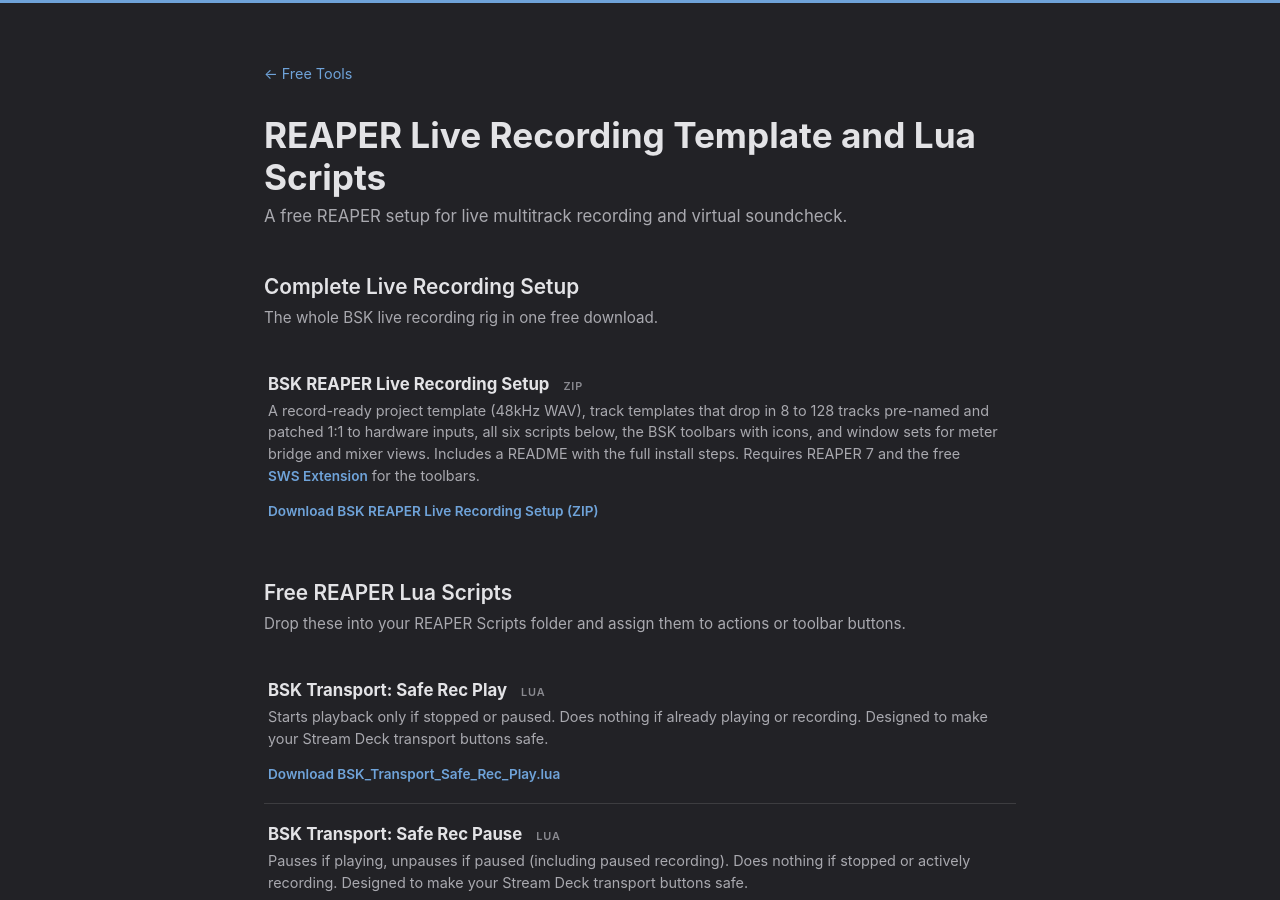
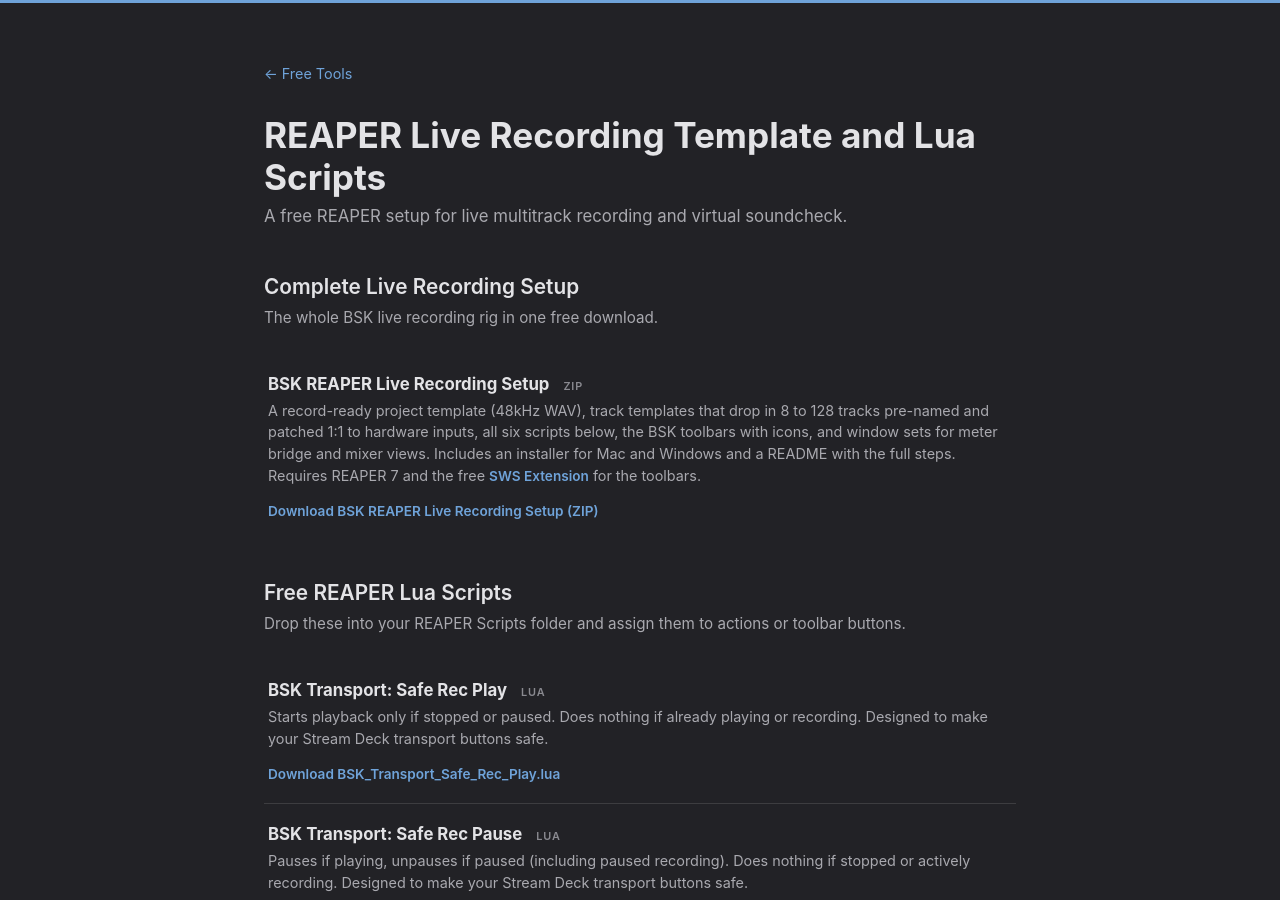
Before and after one commit to BSKapps/bskapps.github.io, a Jekyll site: the page tools/reaper/index.html, which Jekyll copies as it is, in a window 1280 px wide and 900 px high. Built offline with Jekyll 4.4.1, drawn with Linux system fonts in a browser that asks for light colours.

Commit message:
REAPER download: Mac and Windows installer fills SWS track template slots

```diff
--- a/tools/reaper/index.html
+++ b/tools/reaper/index.html
@@ -100,7 +100,7 @@
 
         <div class="script-card">
             <h3>BSK REAPER Live Recording Setup <span class="badge">ZIP</span></h3>
-            <p>A record-ready project template (48kHz WAV), track templates that drop in 8 to 128 tracks pre-named and patched 1:1 to hardware inputs, all six scripts below, the BSK toolbars with icons, and window sets for meter bridge and mixer views. Includes a README with the full install steps. Requires REAPER 7 and the free <a class="download-link" href="https://www.sws-extension.org" target="_blank" rel="noopener">SWS Extension</a> for the toolbars.</p>
+            <p>A record-ready project template (48kHz WAV), track templates that drop in 8 to 128 tracks pre-named and patched 1:1 to hardware inputs, all six scripts below, the BSK toolbars with icons, and window sets for meter bridge and mixer views. Includes an installer for Mac and Windows and a README with the full steps. Requires REAPER 7 and the free <a class="download-link" href="https://www.sws-extension.org" target="_blank" rel="noopener">SWS Extension</a> for the toolbars.</p>
             <a class="download-link" href="/tools/scripts/BSK-REAPER-Live-Recording-Setup.zip" download>Download BSK REAPER Live Recording Setup (ZIP)</a>
         </div>
 
```
Also changed, not shown: 1 other file.
